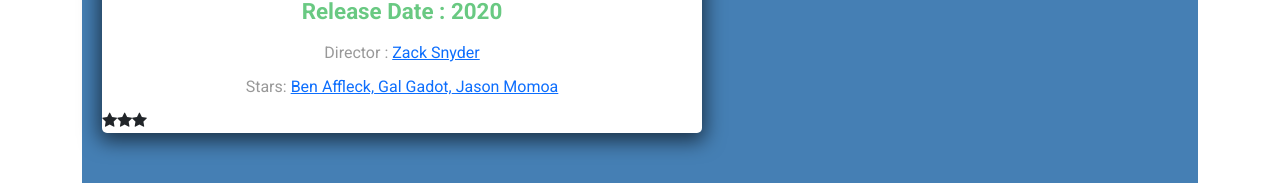
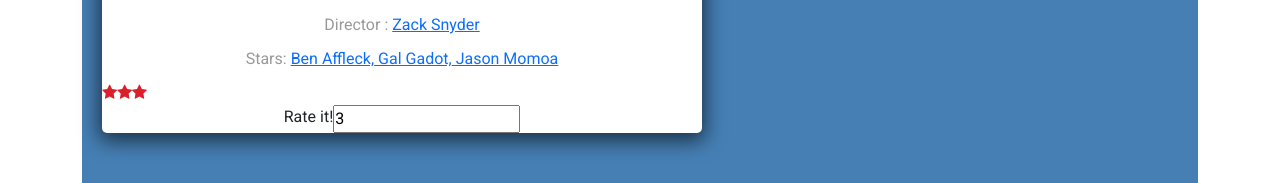
Before and after one commit to zagoksu/Notflix, an Angular app: page /moviedetail in a window 1280 px wide. Shown: the part 1208-1391 px from the top of the page. Built offline with nearby package versions, Linux system fonts and the light colour scheme.

Commit message:
Added rating change functionality.

```diff
--- a/src/app/components/rate-movie/rate-movie.component.css
+++ b/src/app/components/rate-movie/rate-movie.component.css
@@ -4,3 +4,6 @@
 div {
   cursor: pointer;
 }
+span{
+  color: #db202c;
+}
--- a/src/app/components/rate-movie/rate-movie.component.html
+++ b/src/app/components/rate-movie/rate-movie.component.html
@@ -9,4 +9,5 @@
     <span class="fa fa-star"></span>
     <span class="fa fa-star"></span>
   </div>
+
 </div>
--- a/src/app/components/video-player/video-player.component.css
+++ b/src/app/components/video-player/video-player.component.css
@@ -138,3 +138,8 @@
     border-bottom-left-radius: 5px;
     border-bottom-right-radius: 5px;
 }
+
+#rateEl{
+  display: flex;
+  justify-content: center;
+}
--- a/src/app/components/video-player/video-player.component.html
+++ b/src/app/components/video-player/video-player.component.html
@@ -21,6 +21,10 @@
       <app-rate-movie  [rating]="movie.rating"
                        (ratingClicked)='onRatingClicked($event)'>
       </app-rate-movie>
+      <div id="rateEl">
+        <label>Rate it!</label>
+        <input [(ngModel)]="movie.rating" >
+      </div>
     </div>
   </div>
 
```
